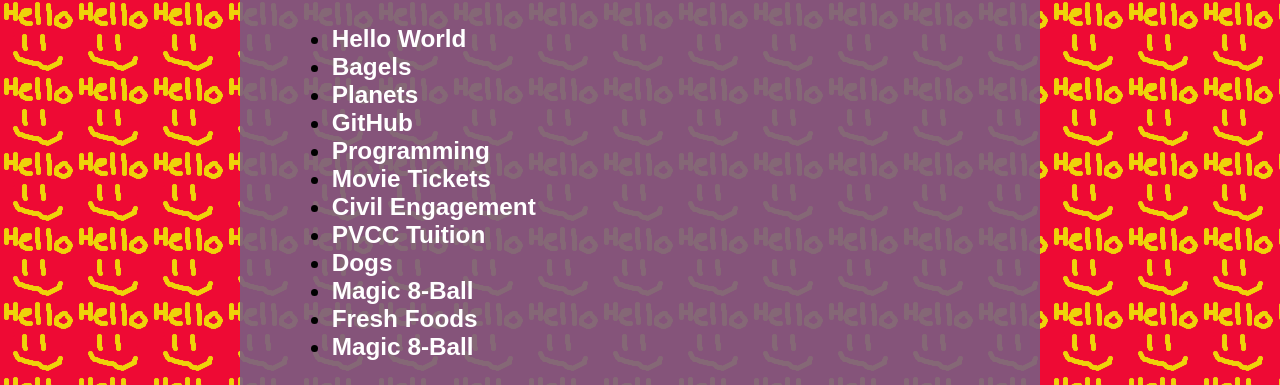
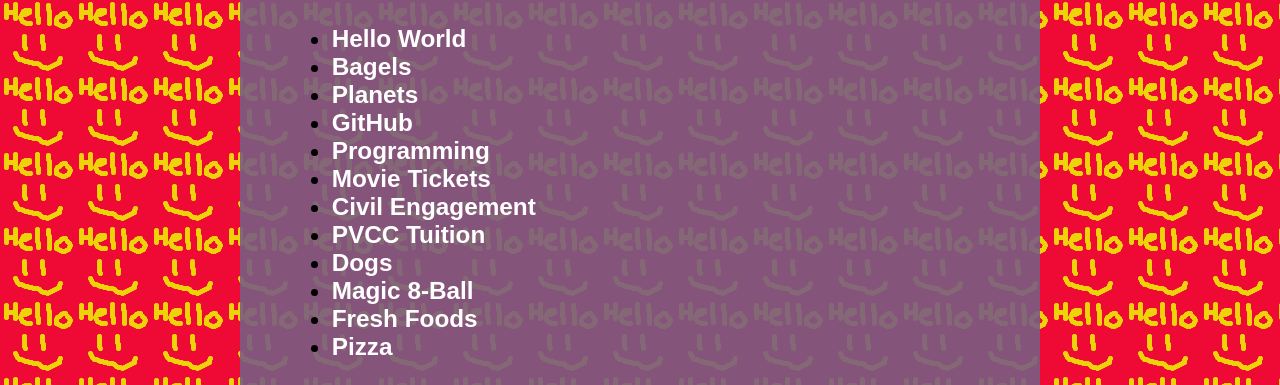
Before and after one commit to mweeks-pvcc/mweeks-pvcc.github.io, a plain HTML site: page index.html in a window 1280 px wide. Shown: the part 151-536 px from the top of the page. Drawn offline with Linux system fonts and the light colour scheme.

Commit message:
Update index.html

```diff
--- a/index.html
+++ b/index.html
@@ -55,7 +55,7 @@
                     <li><a href = "dogs.py"> Dogs</a></li>
                     <li><a href = "magic8.py"> Magic 8-Ball</a></li>
                     <li><a href = "freshfood.py"> Fresh Foods</a></li>
-                    <li><a href = "pizza.py"> Magic 8-Ball</a></li>
+                    <li><a href = "pizza.py"> Pizza</a></li>
                 </ul>
             </h3>
             <h2>Chapter Terms</h2>
```
